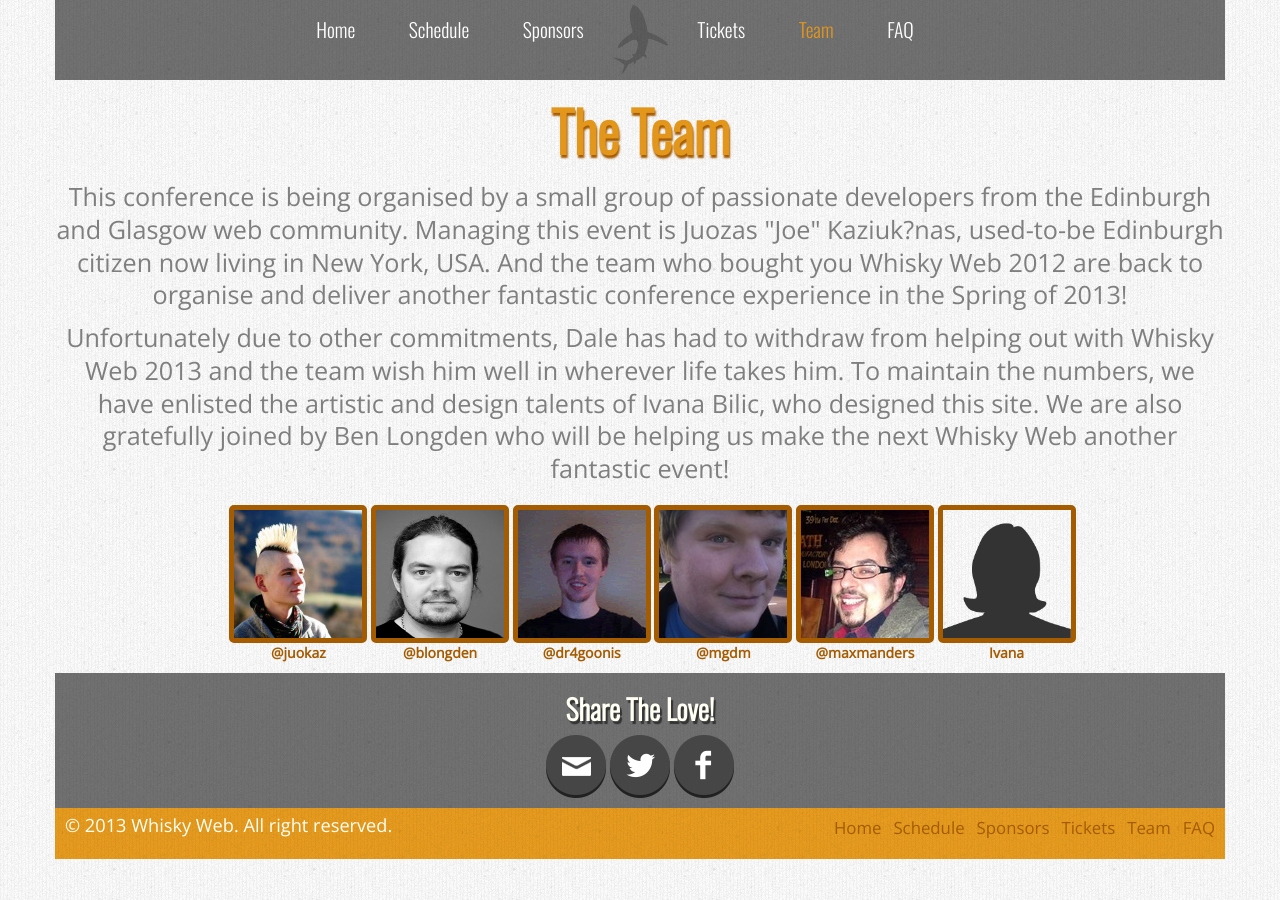
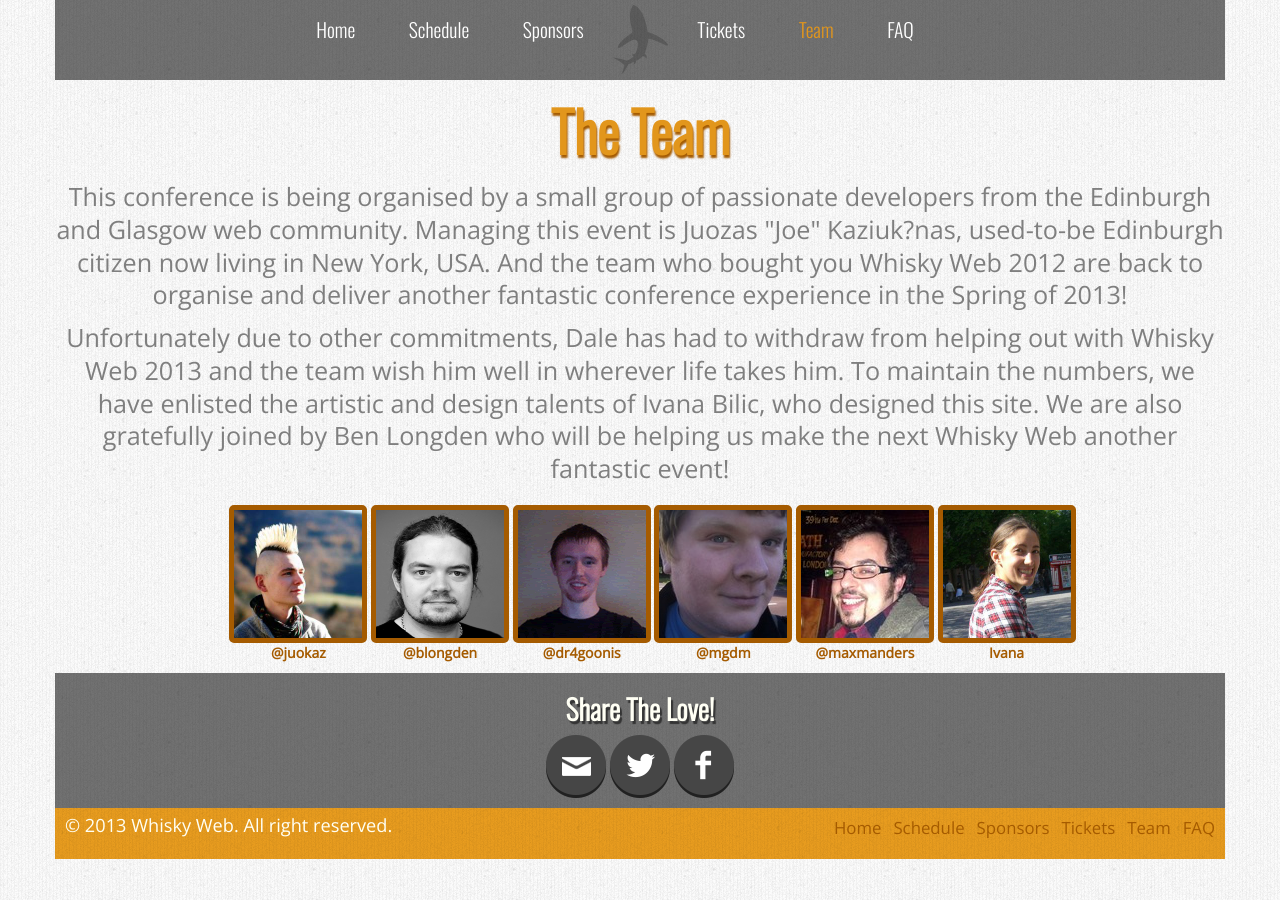
Before and after one commit to whiskyweb/whiskyweb-website, a Jekyll site: the page built from team.html, in a window 1280 px wide. Built offline with Jekyll 4.4.1, drawn with Linux system fonts in a browser that asks for light colours; nearby versions of some CDN libraries.

Commit message:
Updated Ivana's avatar

```diff
--- a/team.html
+++ b/team.html
@@ -54,7 +54,7 @@
       </li>
       <li>
         <a href="#" target="_blank">
-          <img src="./img/avatar-ivana.png" alt="Ivana" />
+          <img src="./img/avatar-ivana.jpg" alt="Ivana" />
           <span>Ivana</span>
         </a>
       </li>
```
Also changed, not shown: img/avatar-ivana.jpg (added), img/avatar-ivana.png (deleted).
